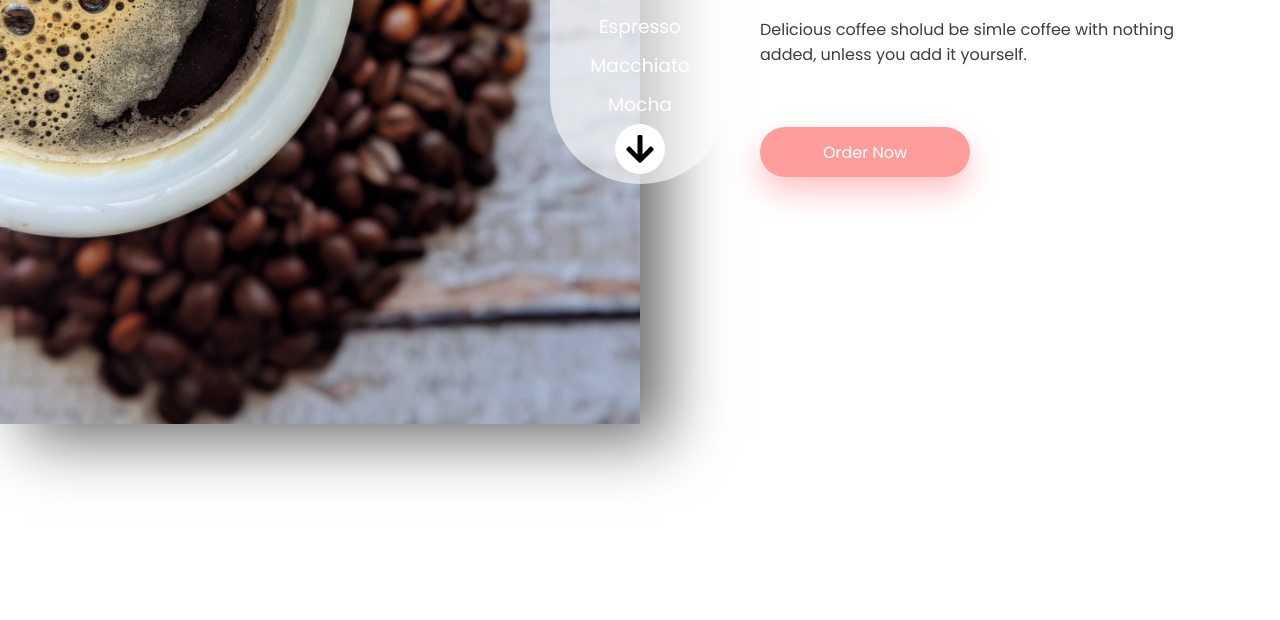
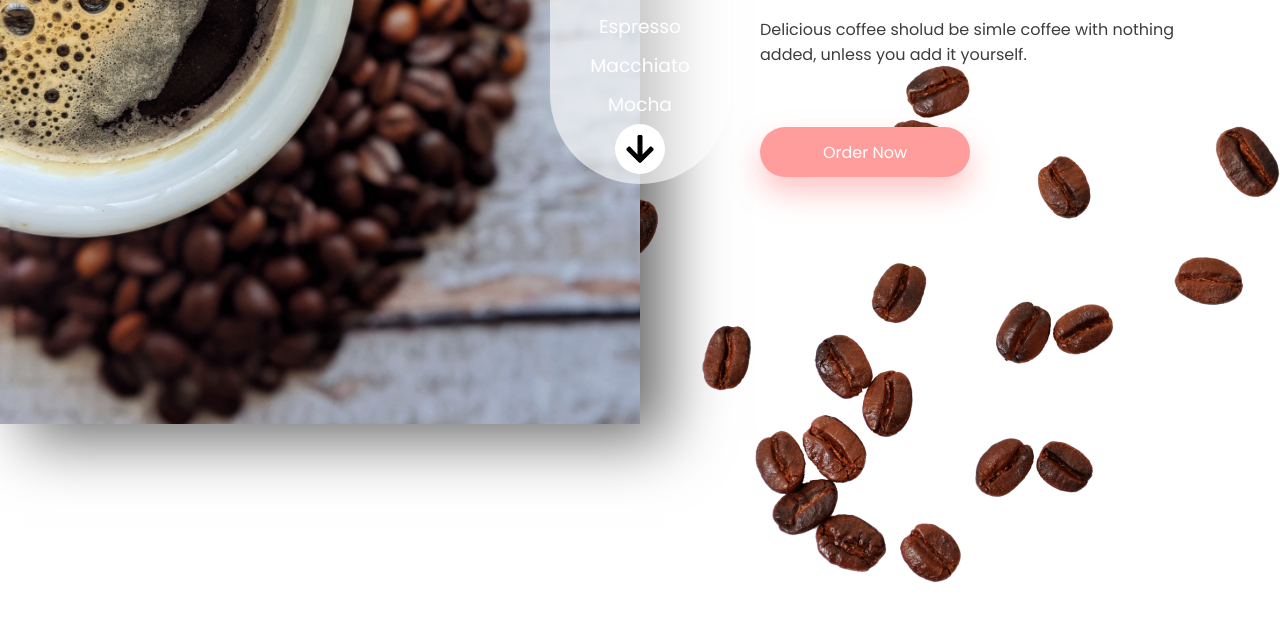
Before and after one commit to Nitendr/Coffeeflavoure, a plain HTML site: page index.html in a window 1280 px wide. Shown: the part 376-996 px from the top of the page. Drawn offline with Linux system fonts and the light colour scheme; the site is published under a folder, as on GitHub Pages, so addresses that start at the root find nothing.

Commit message:
Update index.html

```diff
--- a/index.html
+++ b/index.html
@@ -48,7 +48,7 @@
 
         </div>
         <div class="bean">
-            <img  class="beans"src="/images/beans.png" alt="">
+            <img  class="beans"src="images/beans.png" alt="">
         </div>
     </section>
 
```
